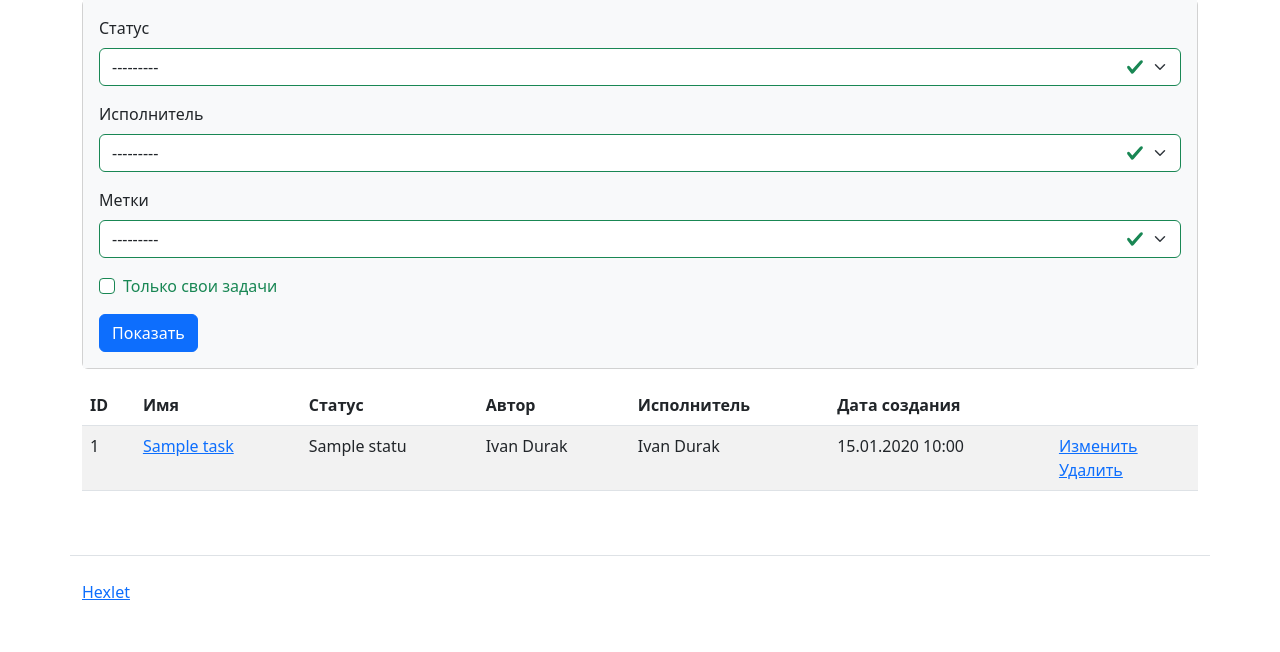
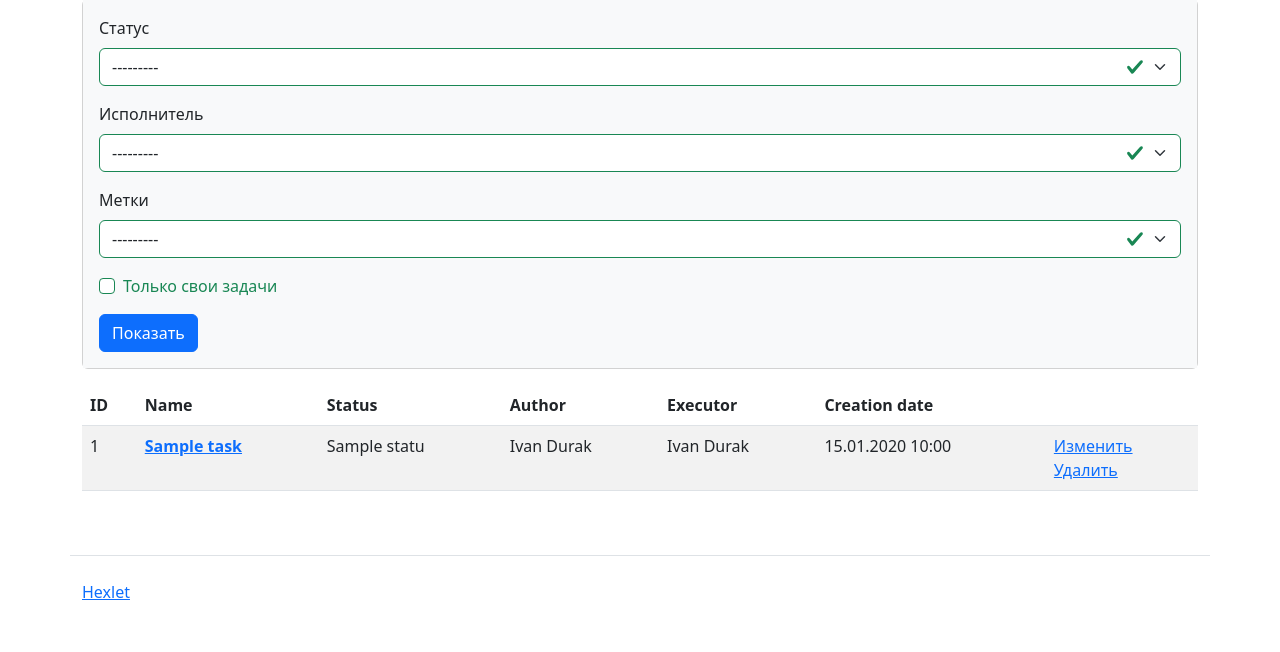
Before and after one commit to Vadimhungry/Django-Task-Manager, a Django app: page /tasks/ in a window 1280 px wide. Shown: the part 209-861 px from the top of the page. Run offline with Django 4.2, Linux system fonts and the light colour scheme; a user stored in the database is signed in; data comes from the database, SQL or seed files in the repository; tables that the repository leaves empty hold one stand-in row (values such as "Sample post"); some libraries are stand-ins or nearby versions.

Commit message:
tasks index fix 4

```diff
--- a/templates/tasks/index.html
+++ b/templates/tasks/index.html
@@ -41,11 +41,11 @@
         <thead>
         <tr>
             <th>ID</th>
-            <th>Имя</th>
-            <th>Статус</th>
-            <th>Автор</th>
-            <th>Исполнитель</th>
-            <th>Дата создания</th>
+            <th>{% translate 'Name' %}</th>
+            <th>{% translate 'Status' %}</th>
+            <th>{% translate 'Author' %}</th>
+            <th>{% translate 'Executor' %}</th>
+            <th>{% translate 'Creation date' %}</th>
             <th></th>
         </tr>
         </thead>
@@ -53,7 +53,7 @@
         {% for task in tasks %}
             <tr>
                 <td>{{ task.id }}</td>
-                <td><a href="/tasks/{{ task.id }}/">{{ task }}</a></td>
+                <td><a class="text-body-emphasis fw-bold" href="{% url 'task' task_id=task.id %}">{{ task }}</a></td>
                 <td>{{ task.status }}</td>
                 <td>{{ task.author }}</td>
                 <td>{{ task.executor }}</td>
@@ -67,9 +67,4 @@
         {% endfor %}
         </tbody>
     </table>
-
-
-
-
-
 {% endblock %}
```
Also changed, not shown: locale/ru/LC_MESSAGES/django.po, 1 other file.
